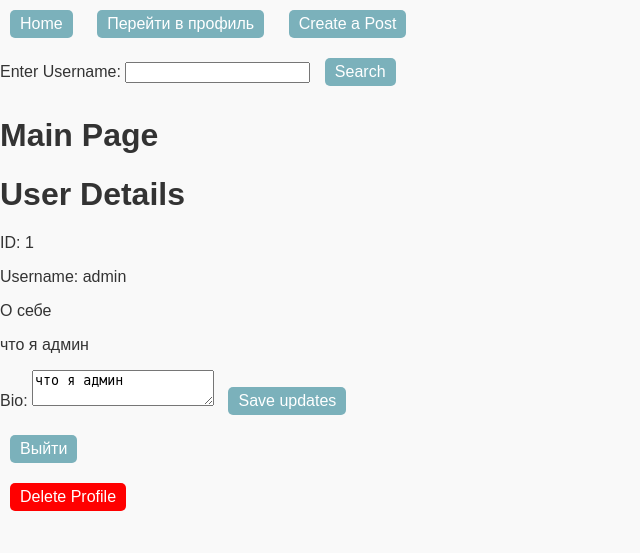
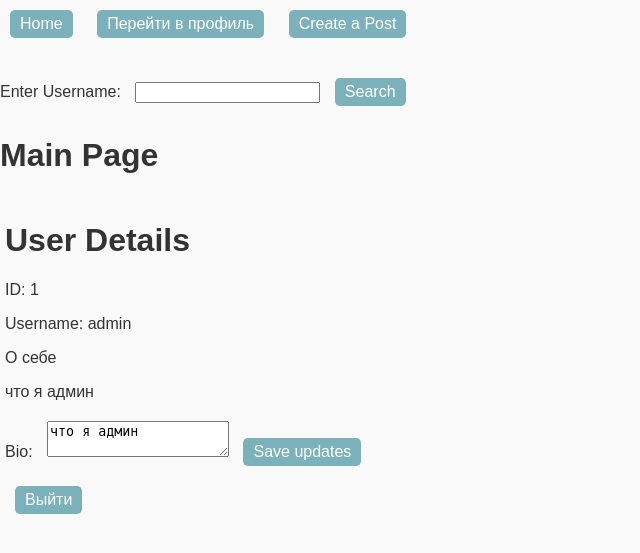
Before and after one commit to strongnoy/flask_blog, a Flask app: page /profile in a window 1280 px wide. Shown: the top 553 px of the page, without its empty margins (0-640 px from the left). Run offline with Flask 3, Linux system fonts and the light colour scheme; a user stored in the database is signed in; data comes from the database, SQL or seed files in the repository; both versions use the stored data as it was after the commit.

Commit message:
add the whole project

```diff
--- a/static/style.css
+++ b/static/style.css
@@ -26,7 +26,8 @@
 button.search-button:hover {
     background-color: #4d7b83;
 }
-    button.delete-button{
+
+button.delete-button {
     margin: 10px;
     padding: 5px 10px;
     font-size: 16px;
@@ -36,9 +37,11 @@
     border-radius: 5px;
     cursor: pointer
 }
-    button.delete-button:hover{
+
+button.delete-button:hover {
     background-color: #8b0000
 }
+
 button.unlike-button {
     background-color: #008000;
     color: white;
@@ -47,6 +50,8 @@
     border-radius: 5px;
     cursor: pointer;
     margin-right: 5px;
+}
+
 form {
     margin-top: 20px;
 }
@@ -57,7 +62,7 @@
 
 
 .post {
-        border: 1px solid #ccc;
+    border: 1px solid #000000;
     padding: 10px;
     margin-bottom: 20px;
     background-color: #f9f9f9;
--- a/templates/profile.html
+++ b/templates/profile.html
@@ -14,11 +14,14 @@
     <label for="bio">Bio:</label>
     <textarea name="bio" id="bio">{{ bio }}</textarea>
 
-        <button class= "profile-button" type="submit">Save updates</button>
+    <button class="profile-button" type="submit">Save updates</button>
 </form>
-    <a href="{{ url_for('logout') }}"><button class="profile-button">Выйти</button></a>
+<a href="{{ url_for('logout') }}">
+    <button class="profile-button">Выйти</button>
+</a>
+{% if session['login'] != 'admin' %}
 <form method="POST" action="{{ url_for('delete_profile') }}">
     <button class="delete-button" type="submit">Delete Profile</button>
 </form>
-
+{% endif %}
 {% endblock %}
--- a/views/user.py
+++ b/views/user.py
@@ -84,9 +84,12 @@
 @app.route('/delete_profile', methods = ['POST'])
 def delete_profile():
     user_id = session['user_id']
-    with DBConnection() as conn:
-        conn.execute('DELETE FROM USERS WHERE ID = ?', (user_id,))
+    if session['login'] != 'admin':
+        with DBConnection() as conn:
+            conn.execute('DELETE FROM USERS WHERE ID = ?', (user_id,))
 
-    session.clear()
+        session.clear()
 
-    return redirect(url_for('signup'))
+        return redirect(url_for('signup'))
+    else:
+        redirect(url_for('posts'))
```
Also changed, not shown: views/posts.py (+21 -9 lines), database.db, 10 other files. Lines whose indentation alone changed are shown as unchanged.
